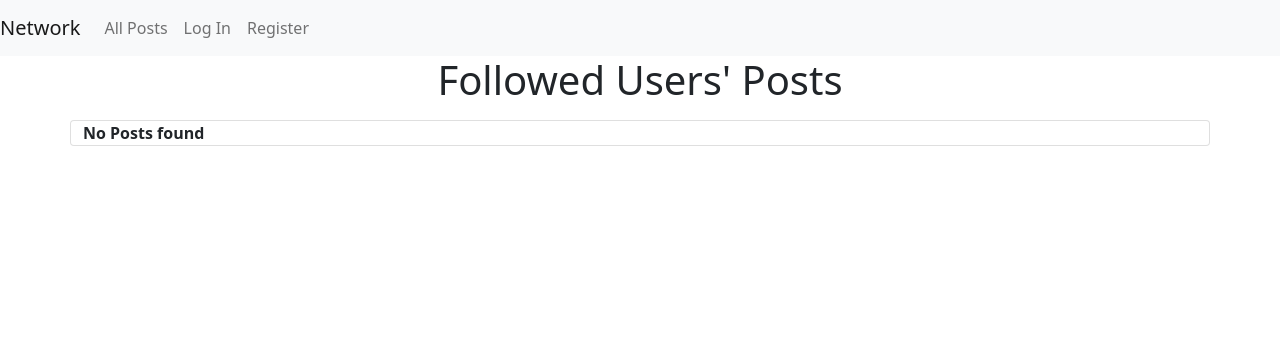
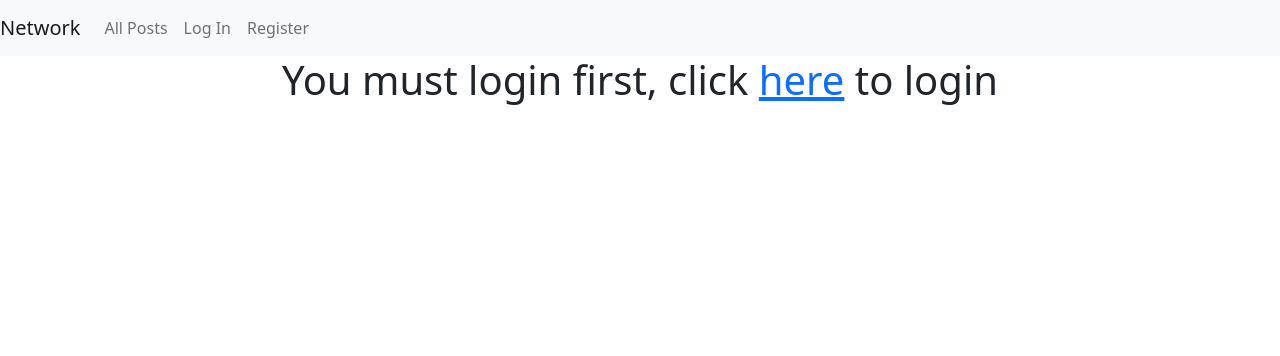
Before and after one commit to mamume/network, a Django app: page /following/ in a window 1280 px wide. Shown: the top 356 px of the page. Run offline with Django 3.2, Linux system fonts and the light colour scheme; data that the repository does not hold is empty.

Commit message:
handle access following page for unlogged user

```diff
--- a/network/templates/network/following.html
+++ b/network/templates/network/following.html
@@ -1,9 +1,15 @@
 {% extends 'network/layout.html' %}
 
 {% block body %}
-  <figure class="text-center">
-    <h1>Followed Users' Posts</h1>
-  </figure>
+  {% if user.is_authenticated %}
+    <figure class="text-center">
+      <h1>Followed Users' Posts</h1>
+    </figure>
 
     {% include 'network/posts.html' %}
+  {% else %}
+    <figure class="text-center">
+      <h1>You must login first, click <a href={% url 'login' %}>here</a> to login</h1>
+    </figure>
+  {% endif %}
 {% endblock body %}
```
